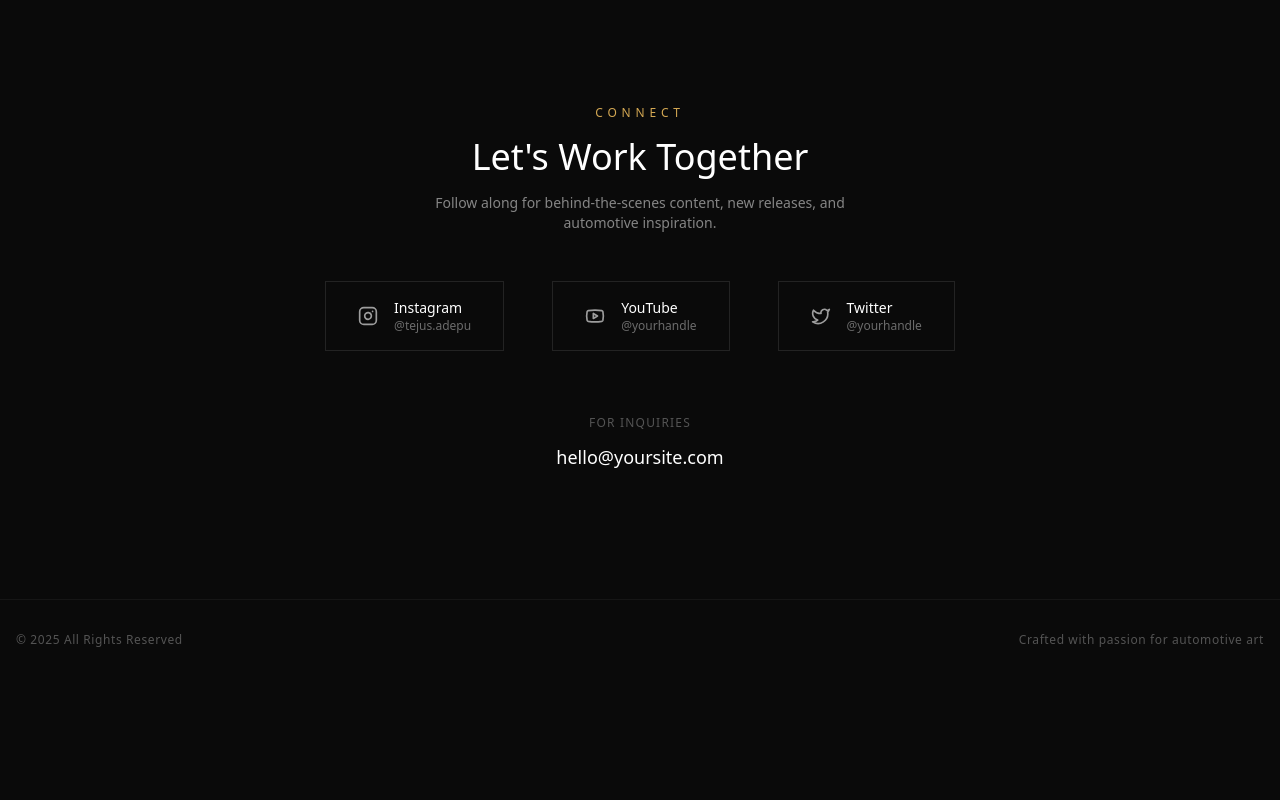
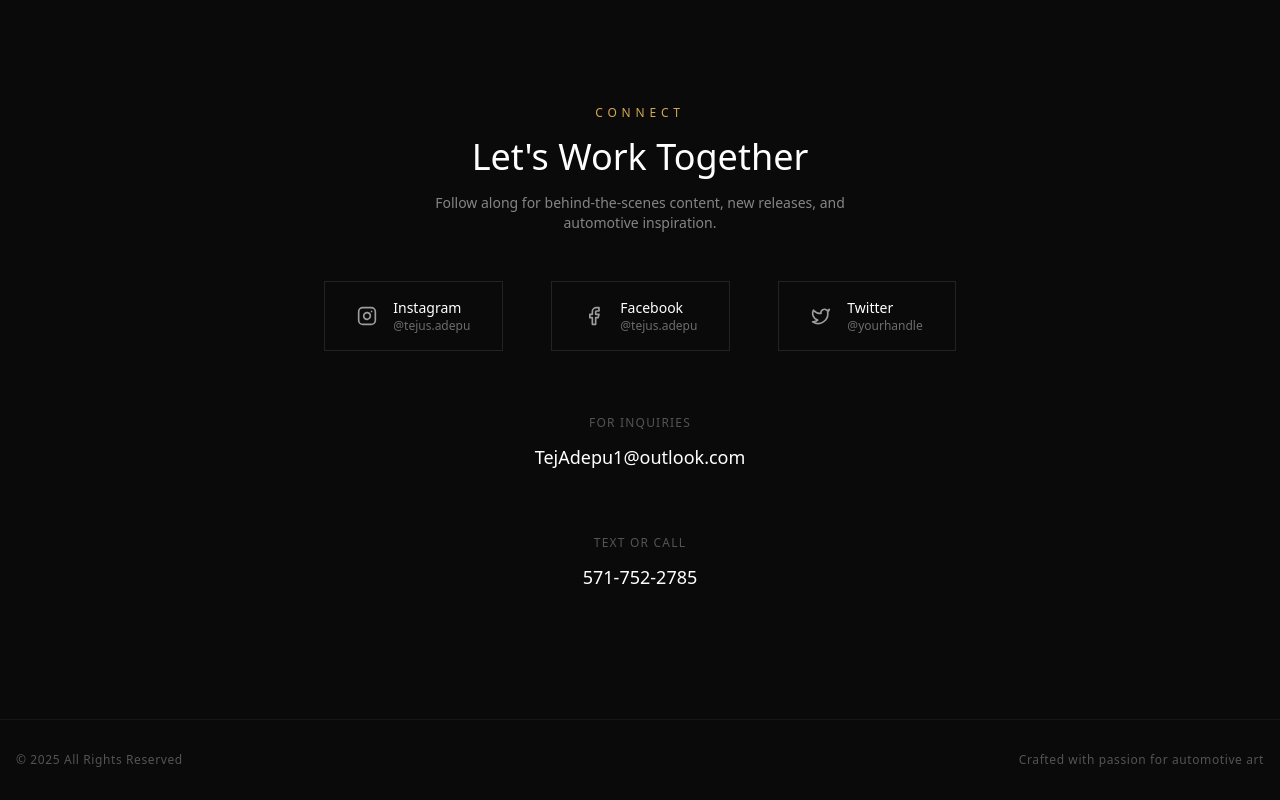
Before and after one commit to tejusadepumedia/carmedia, a React (Vite) app: page / in a window 1280 px wide. Shown: the part 2558-3358 px from the top of the page. Before the commit the page ends 3238 px from the top, so only its background shows below. Built offline with nearby package versions, Linux system fonts and the light colour scheme.

Commit message:
added facebook socials

```diff
--- a/src/Components/portfolio/SocialLinks.jsx
+++ b/src/Components/portfolio/SocialLinks.jsx
@@ -1,5 +1,5 @@
 import { motion } from "framer-motion";
-import { Instagram, Youtube, Twitter } from "lucide-react";
+import { Instagram, Youtube, Twitter, Facebook } from "lucide-react";
 
 const socials = [
   {
@@ -9,10 +9,10 @@ const socials = [
     handle: "@tejus.adepu"
   },
   {
-    name: "YouTube",
-    icon: Youtube,
-    url: "https://youtube.com",
-    handle: "@yourhandle"
+    name: "Facebook",
+    icon: Facebook,
+    url: "https://www.facebook.com/tejus.adepu",
+    handle: "@tejus.adepu"
   },
   {
     name: "Twitter",
@@ -71,10 +71,27 @@ export default function SocialLinks() {
         >
           <p className="text-white/30 text-xs uppercase tracking-widest mb-3">For Inquiries</p>
           <a
-            href="mailto:hello@yoursite.com"
+            href="mailto:TejAdepu1@outlook.com"
             className="text-white hover:text-[#d4a853] transition-colors text-lg font-light"
           >
-            hello@yoursite.com
+            TejAdepu1@outlook.com
+          </a>
+        </motion.div>
+
+        {/* Phone */}
+        <motion.div
+          initial={{ opacity: 0 }}
+          whileInView={{ opacity: 1 }}
+          viewport={{ once: true }}
+          transition={{ duration: 0.8, delay: 0.4 }}
+          className="mt-16"
+        >
+          <p className="text-white/30 text-xs uppercase tracking-widest mb-3">Text or Call</p>
+          <a
+            href="sms:571-752-2785"
+            className="text-white hover:text-[#d4a853] transition-colors text-lg font-light"
+          >
+            571-752-2785
           </a>
         </motion.div>
       </div>
```
